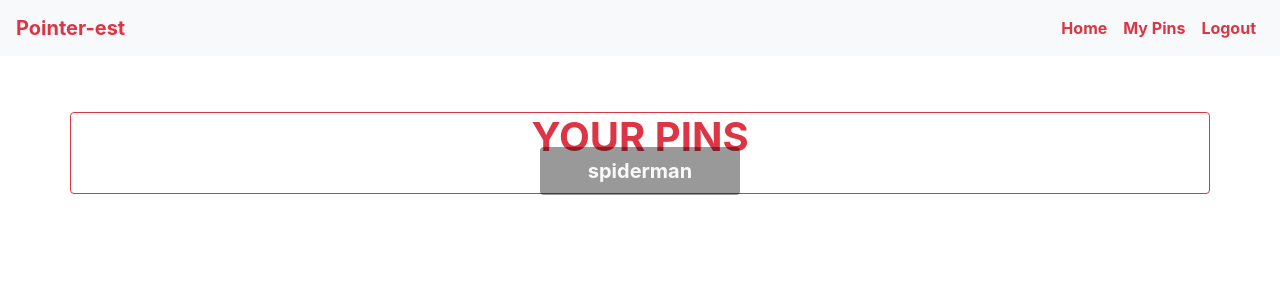
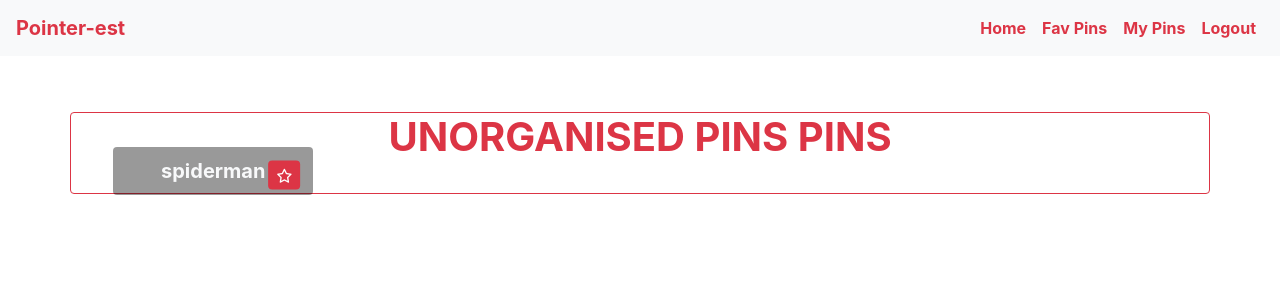
Before and after one commit to Dave108/pointer-est, a Django app: page /my-pins/unorganised-pins/ in a window 1280 px wide. Shown: the top 300 px of the page. Run offline with Django 3.2, Linux system fonts and the light colour scheme; a user stored in the database is signed in; data comes from the database, SQL or seed files in the repository; both versions use the stored data as it was after the commit; some libraries are stand-ins or nearby versions.

Commit message:
added favorite pins functionality, select folder to save, watch all pins distributed according to boards

```diff
--- a/app/models.py
+++ b/app/models.py
@@ -55,8 +55,13 @@
 
 
 class UserImage(models.Model):
+    imagesPin = models.ForeignKey(ImagesPin, on_delete=models.CASCADE, related_name="pinimages")
+    folder = models.ForeignKey(Folder, on_delete=models.CASCADE, null=True, blank=True)
+    user = models.ForeignKey(User, null=False, on_delete=models.CASCADE)
+
+
+class FavImage(models.Model):
     imagesPin = models.ForeignKey(ImagesPin, on_delete=models.CASCADE)
-    folder = models.ForeignKey(Folder, on_delete=models.CASCADE, null=True, blank=True)
     user = models.ForeignKey(User, null=False, on_delete=models.CASCADE)
 
 
--- a/app/templates/base.html
+++ b/app/templates/base.html
@@ -46,6 +46,9 @@
             <a class="nav-link text-danger" href="{% url 'user-panel' %}"><b>Home</b></a>
           </li>
           <li class="nav-item">
+            <a class="nav-link text-danger" href="{% url 'my-fav-pins' %}"><b>Fav Pins</b></a>
+          </li>
+          <li class="nav-item">
             <a class="nav-link text-danger" href="{% url 'my-pins' %}"><b>My Pins</b></a>
           </li>
           <li class="nav-item">
--- a/app/templates/my_folder.html
+++ b/app/templates/my_folder.html
@@ -24,6 +24,13 @@
   transform: translate(-50%, -50%);
   -ms-transform: translate(-50%, -50%);
 }
+.image-holder .fav_btn {
+  position: absolute;
+  top: 25%;
+  left: 75%;
+  transform: translate(-50%, -50%);
+  -ms-transform: translate(-50%, -50%);
+}
 </style>
 <div class="container text-center">
     <h1 class="text-danger"><b></b></h1>
@@ -31,7 +38,7 @@
     <br>
     <div class="row">
         <div class="col border border-danger rounded">
-            <h1 class="text-danger"><b>YOUR PINS</b></h1>
+            <h1 class="text-danger text-uppercase"><b>{{board_name}} PINS</b></h1>
 <!--            {% for folder in folders %}-->
 <!--            <a class="btn btn-sm btn-danger">{{folder.name}}</a>-->
 <!--            <img src="{{folder.folder_image}}">-->
@@ -39,9 +46,15 @@
 
             <div class="row">
                 {% for img in images %}
-                <div class="col image-holder">
+                <div class="col-sm-3 image-holder">
                     <img class="rounded" src="{{img.imagesPin.image.url}}" width="200" style="width: 200px;">
-                    <a href="" class="btn btn-lg text-light rounded " style="background: rgba(0, 0, 0, 0.4); width:200px;"><b>{{img.imagesPin.image_name}}</b></a>
+                    <a href="#" class="btn btn-lg text-light rounded " style="background: rgba(0, 0, 0, 0.4); width:200px;"><b>{{img.imagesPin.image_name}}</b></a>
+<!--                    <a href="{% url 'fav-pin' img.imagesPin.id %}" class="fav_btn btn-sm btn-danger rounded "><i class="fas fa-star"></i></a>-->
+                    {% if img.imagesPin.favimage_set.all %}
+                    <a href="{% url 'fav-pin' img.imagesPin.id %}" class="fav_btn btn-sm btn-danger rounded "><i class="fas fa-star"></i></a>
+                    {% else %}
+                    <a href="{% url 'fav-pin' img.imagesPin.id %}" class="fav_btn btn-sm btn-danger rounded "><i class="far fa-star"></i></a>
+                    {% endif %}
                 </div>
                 {% endfor %}
             </div>
--- a/app/templates/my_pins.html
+++ b/app/templates/my_pins.html
@@ -39,7 +39,7 @@
 
             <div class="row">
                 {% for folder in folders %}
-                <div class="col image-holder">
+                <div class="col image-holder text-uppercase">
                     <img class="rounded" src="{{folder.folder_image}}" width="200" style="width: 200px;">
                     <a href="{% url 'board-open' folder.slug %}" class="btn btn-lg text-light rounded " style="background: rgba(0, 0, 0, 0.4); width:200px;"><b>{{folder.name}}</b></a>
                 </div>
--- a/app/urls.py
+++ b/app/urls.py
@@ -13,6 +13,8 @@
                   path('save-image/', views.save_image, name="save-image"),
                   path('my-pins/', views.my_pins, name="my-pins"),
                   path('create-pin/', views.create_pin, name="create-pin"),
+                  path('fav-pin/<int:pk>', views.fav_pin, name="fav-pin"),
+                  path('my-fav-pins/', views.my_fav_pins, name="my-fav-pins"),
                   path('my-pins/<slug>/', views.open_folder, name="board-open"),  # for opening folders and checking their images
               ] + static(settings.STATIC_URL, document_root=settings.STATIC_ROOT)
 if settings.DEBUG:
--- a/app/views.py
+++ b/app/views.py
@@ -1,5 +1,5 @@
 from django.shortcuts import render, HttpResponseRedirect, reverse, HttpResponse
-from .models import Folder, ImagesPin, UserImage, Tag
+from .models import Folder, ImagesPin, UserImage, Tag, FavImage
 from django.contrib.auth.forms import AuthenticationForm
 from django.contrib.auth.models import User
 from django.contrib.auth import authenticate, login, logout, get_user_model
@@ -92,13 +92,25 @@
 @login_required(login_url="homepage")
 def user_panel_view(request):
     print("---- Inside user panel")
-    images = ImagesPin.objects.all()
+    images = None
+    # user_img = [u_img.imagesPin.id for u_img in UserImage.objects.exclude(user=request.user)]
+    user_img = [u_img.imagesPin.id for u_img in UserImage.objects.filter(user=request.user)]
+    print(user_img)
+    if user_img:
+        # images = user_img.pinimages_set.exclude(user=request.user)
+
+        # images = ImagesPin.objects.filter(id__in=user_img)
+        images = ImagesPin.objects.exclude(id__in=user_img)
+        print(images)
+    else:
+        images = ImagesPin.objects.all()
     context = {
         "images": images
     }
     return render(request, 'user_panel.html', context)
 
 
+@login_required(login_url="homepage")
 def select_folder(request):
     all_folders = Folder.objects.filter(user=request.user)
     context = {
@@ -164,6 +176,7 @@
         return name
 
 
+@login_required(login_url="homepage")
 def my_pins(request):
     folders = Folder.objects.filter(user=request.user)
     tags = Tag.objects.all()
@@ -175,6 +188,21 @@
     return render(request, 'my_pins.html', context)
 
 
+def add_unorganised_folder(user_for_folder, url):
+    folder = Folder.objects.filter(user=user_for_folder, name="Unorganised pins").first()
+    if folder:
+        return folder
+    else:
+        folder = Folder.objects.create(
+            user=user_for_folder,
+            name="Unorganised pins",
+            slug="unorganised-pins",
+            folder_image=url,
+        )
+        return folder
+
+
+@login_required(login_url="homepage")
 def create_pin(request):
     # for saving pins --------------------
     if request.method == "POST":
@@ -260,17 +288,57 @@
                 user=request.user,
             )
         else:
+            user_for_folder = request.user
+            url = pinned_image.image.url
+            unorganised_folder = add_unorganised_folder(user_for_folder, url)
             UserImage.objects.create(
                 imagesPin=pinned_image,
+                folder=unorganised_folder,
                 user=request.user,
             )
     return HttpResponseRedirect('/my-pins/')
 
 
+@login_required(login_url="homepage")
 def open_folder(request, slug):
     folder = Folder.objects.get(slug=slug)
     folder_images = UserImage.objects.filter(folder=folder)
     context = {
         "images": folder_images,
+        "board_name": folder.name,
     }
     return render(request, 'my_folder.html', context)
+
+
+@login_required(login_url="homepage")
+def fav_pin(request, pk):
+    print(pk)
+    image = ImagesPin.objects.get(id=pk)
+    try:
+        print("try")
+        img = FavImage.objects.get(imagesPin=image, user=request.user)
+        if img:
+            img.delete()
+        else:
+            FavImage.objects.create(imagesPin=image, user=request.user)
+    except:
+        print("exception")
+        FavImage.objects.create(imagesPin=image, user=request.user)
+    return HttpResponseRedirect('/user-panel/')
+
+
+@login_required(login_url="homepage")
+def my_fav_pins(request):
+    if request.method == "GET":
+        id = request.GET.get('action')
+        print(id)
+        try:
+            fav_img = FavImage.objects.get(id=id)
+            fav_img.delete()
+        except:
+            pass
+    images = FavImage.objects.filter(user=request.user)
+    context = {
+        "images": images
+    }
+    return render(request, 'fav_pins.html', context)
--- a/static/js/open_pin.js
+++ b/static/js/open_pin.js
@@ -1,5 +1,5 @@
-console.log("inside the window");
-window.location.reload()
+//console.log("inside the window");
+//window.location.reload()
 
 function open_pin(){
 console.log("open_pin----function");
```
Also changed, not shown: app/admin.py (+6 -1 lines), app/templates/fav_pins.html (added, +52 -0 lines), app/templates/user_panel.html (+24 -1 lines), app/migrations/0004_alter_userimage_imagespin.py (added), app/migrations/0005_alter_userimage_imagespin.py (added), app/migrations/0006_favimage.py (added), db.sqlite3.
